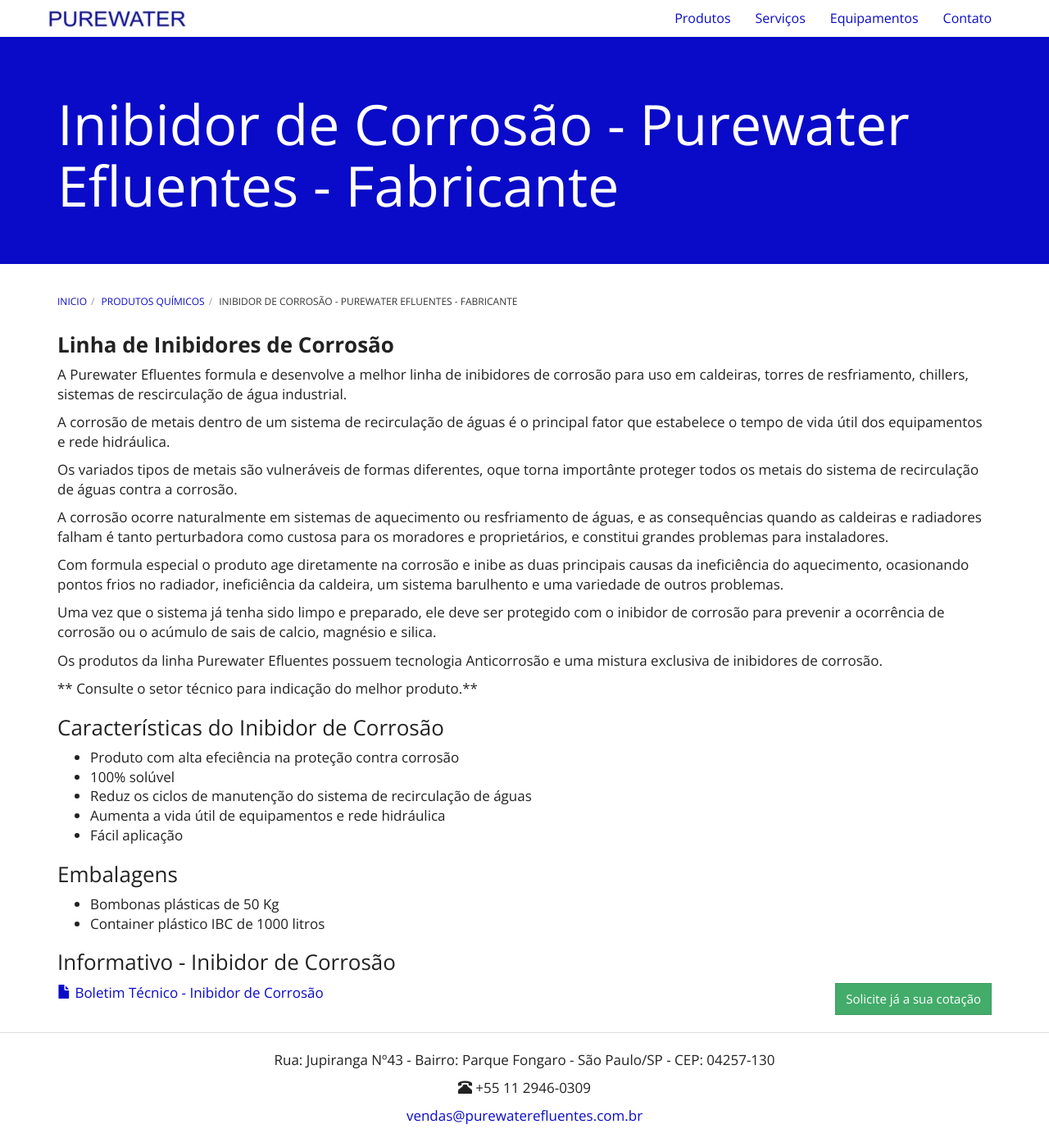
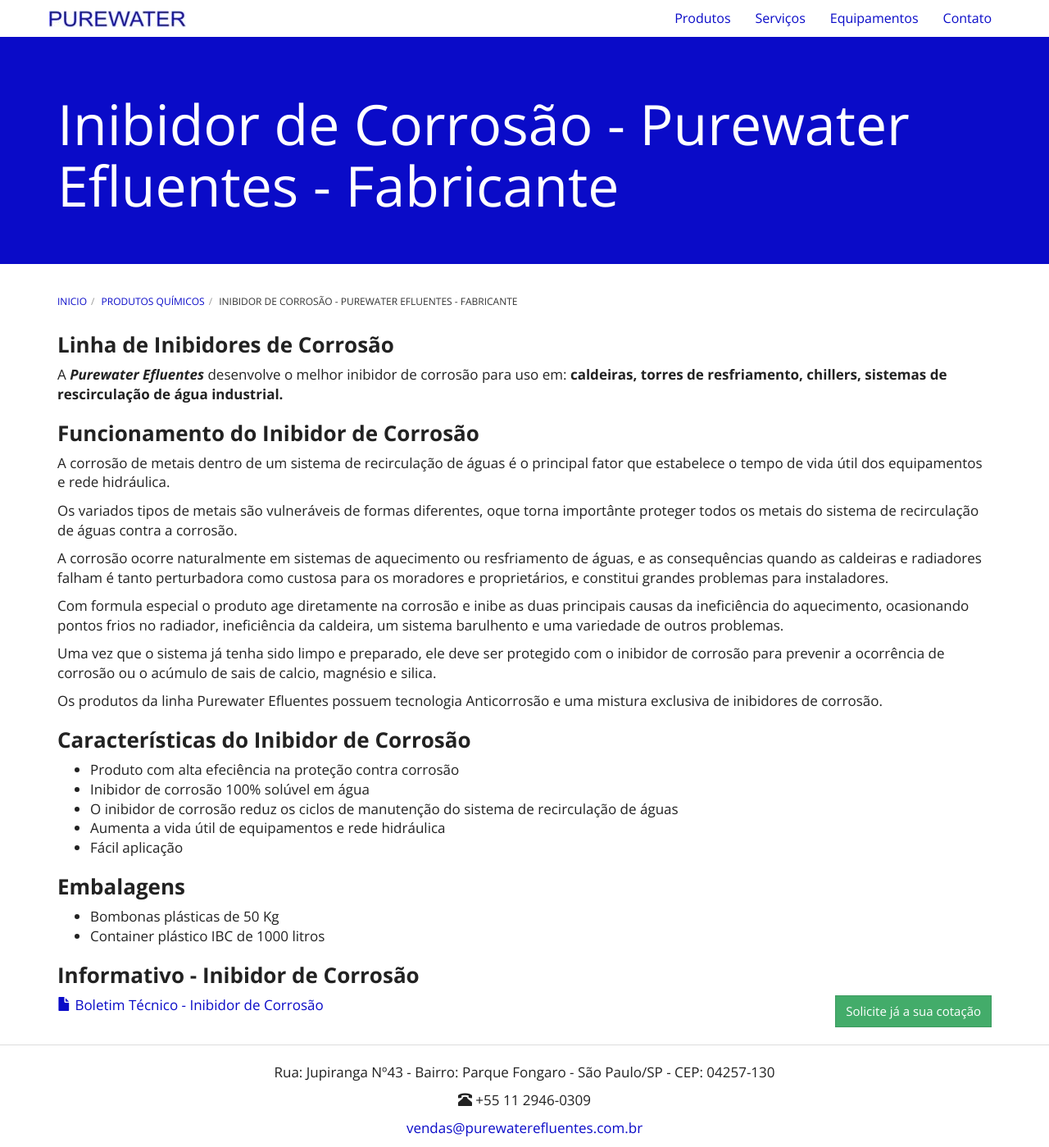
Before and after one commit to purewaterefluentes/purewaterefluentes.github.io, a Jekyll site: the page built from produtos/inibidor-de-corrosao.md, in a window 1280 px wide and 1399 px high. Shown: the whole window at 82% size. Built offline with Jekyll 4.4.1, drawn with Linux system fonts in a browser that asks for light colours; nearby versions of some CDN libraries; library files that are not in the unit come from our copies.

Commit message:
Update inibidor-de-corrosao.md

```diff
--- a/produtos/inibidor-de-corrosao.md
+++ b/produtos/inibidor-de-corrosao.md
@@ -7,7 +7,9 @@
 
 ### **Linha de Inibidores de Corrosão**
 
-A Purewater Efluentes formula e desenvolve a melhor linha de inibidores de corrosão para uso em caldeiras, torres de resfriamento, chillers, sistemas de rescirculação de água industrial.
+A ***Purewater Efluentes*** desenvolve o melhor inibidor de corrosão para uso em: **caldeiras, torres de resfriamento, chillers, sistemas de rescirculação de água industrial.**
+
+### **Funcionamento do Inibidor de Corrosão**
 
 A corrosão de metais dentro de um sistema de recirculação de águas é o principal fator que estabelece o tempo de vida útil dos equipamentos e rede hidráulica.
 
@@ -21,24 +23,20 @@
 
 Os produtos da linha Purewater Efluentes possuem tecnologia Anticorrosão e uma mistura exclusiva de inibidores de corrosão.
 
-
-** Consulte o setor técnico para indicação do melhor produto.**
-
-
-### Características do Inibidor de Corrosão
+### **Características do Inibidor de Corrosão**
 
 - Produto com alta efeciência na proteção contra corrosão
-- 100% solúvel
-- Reduz os ciclos de manutenção do sistema de recirculação de águas
+- Inibidor de corrosão 100% solúvel em água
+- O inibidor de corrosão reduz os ciclos de manutenção do sistema de recirculação de águas
 - Aumenta a vida útil de equipamentos e rede hidráulica
 - Fácil aplicação
 
 
-### Embalagens
+### **Embalagens**
 
 - Bombonas plásticas de 50 Kg
 - Container plástico IBC de 1000 litros
 
-### Informativo - Inibidor de Corrosão
+### **Informativo - Inibidor de Corrosão**
 
 {% include purewater/link-boletim.html label="Boletim Técnico - Inibidor de Corrosão" arquivo="BOLETIM TÉCNICO - AQUA-HPMA inibidor Corrosão - REVISADO.pdf" %}
```
